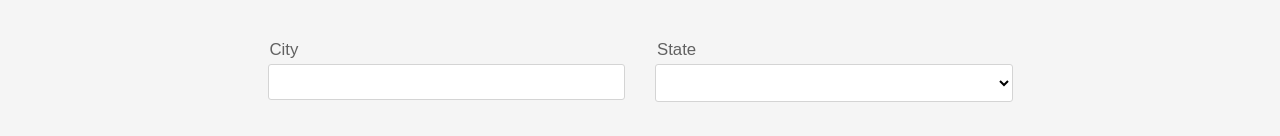
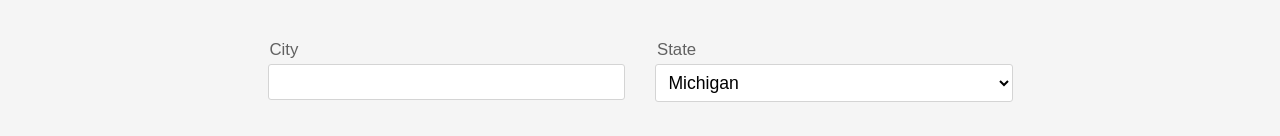
Before and after one commit to JoeDBNS/gov-self-help, a website: page other-help.html in a window 1280 px wide. Shown: the part 816-952 px from the top of the page. Drawn offline with nearby package versions, Linux system fonts and the light colour scheme.

Commit message:
Default state selection to MI

```diff
--- a/other-help.html
+++ b/other-help.html
@@ -103,7 +103,7 @@
                                     <option value="ME">Maine</option>
                                     <option value="MD">Maryland</option>
                                     <option value="MA">Massachusetts</option>
-                                    <option value="MI">Michigan</option>
+                                    <option value="MI" selected>Michigan</option>
                                     <option value="MN">Minnesota</option>
                                     <option value="MS">Mississippi</option>
                                     <option value="MO">Missouri</option>
```
